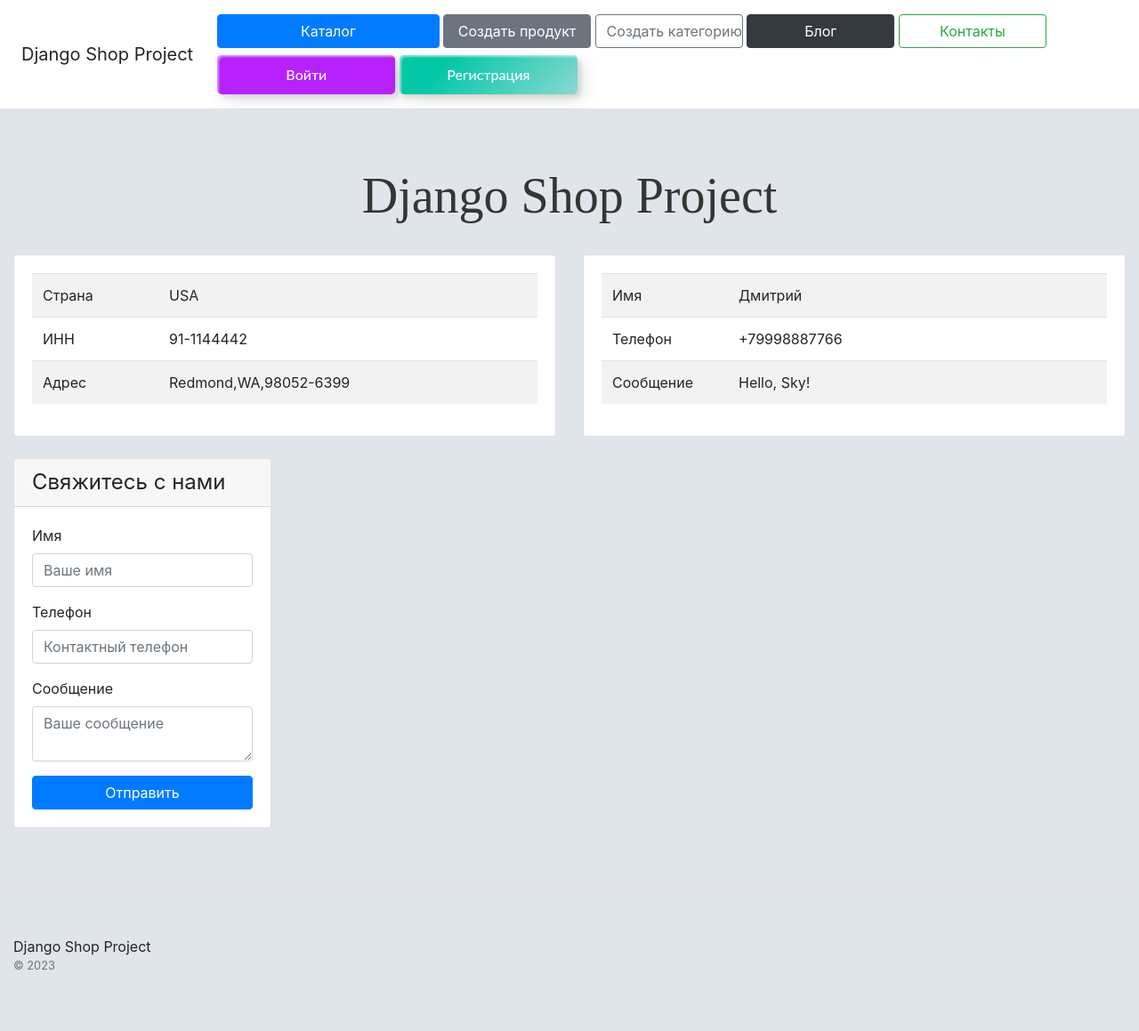
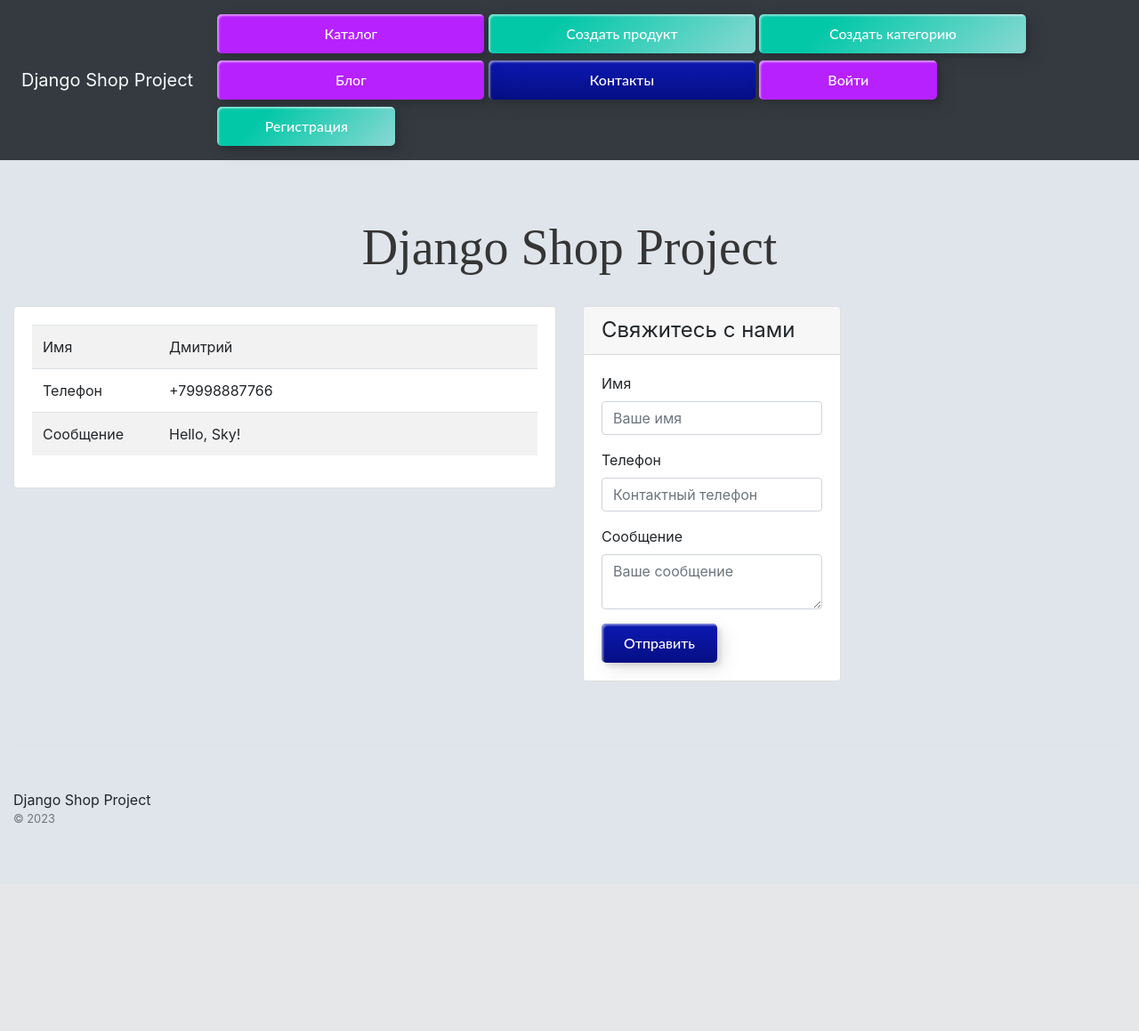
Before and after one commit to BalashovDmitriy/Django_shop_project, a Django app: page /contacts/ in a window 1280 px wide. Shown: the whole page at 89% size. After the commit the page ends 925 px from the top, so only its background shows below. Run offline with Django 4.2, Linux system fonts and the light colour scheme; data comes from the database, SQL or seed files in the repository; some libraries are stand-ins or nearby versions.

Commit message:
homework 22.2 add custom buttons

```diff
--- a/catalog/forms.py
+++ b/catalog/forms.py
@@ -35,7 +35,7 @@ class ProductForm(MixinForm, forms.ModelForm):
         return clean_description
 
 
-class VersionForm(forms.ModelForm):
+class VersionForm(MixinForm, forms.ModelForm):
     class Meta:
         model = Version
         exclude = ('product', )
--- a/catalog/templates/catalog/contacts.html
+++ b/catalog/templates/catalog/contacts.html
@@ -1,26 +1,6 @@
 {% extends 'catalog/base.html' %}
 {% block content %}
 <div class="row text-start">
-    <div class="col-lg-6 col-md-6 col-sm-12">
-        <div class="card mb-4 box-shadow">
-            <div class="card-body">
-                <table class="table table-striped">
-                    <tr>
-                        <td class="w-25">Страна</td>
-                        <td>USA</td>
-                    </tr>
-                    <tr>
-                        <td class="w-25">ИНН</td>
-                        <td>91-1144442</td>
-                    </tr>
-                    <tr>
-                        <td class="w-25">Адрес</td>
-                        <td>Redmond,WA,98052-6399</td>
-                    </tr>
-                </table>
-            </div>
-        </div>
-    </div>
     <div class="col-lg-6 col-md-6 col-sm-12">
         <div class="card mb-4 box-shadow">
             <div class="card-body">
@@ -63,7 +43,7 @@
                         <textarea type="text" name="message" class="form-control" id="message"
                                   placeholder="Ваше сообщение" required></textarea>
                     </div>
-                    <input class="btn btn-primary w-100" type="submit" value="Отправить"/>
+                    <input class="custom-btn btn-1" type="submit" value="Отправить"/>
                 </form>
             </div>
         </div>
--- a/catalog/templates/catalog/includes/header.html
+++ b/catalog/templates/catalog/includes/header.html
@@ -1,15 +1,15 @@
-<div class="d-flex flex-column flex-md-row align-items-center p-3 px-md-4 mb-3 bg-white border-bottom box-shadow">
-    <h5 class="my-0 mr-md-auto font-weight-normal">Django Shop Project</h5>
+<div class="d-flex flex-column flex-md-row align-items-center p-3 px-md-4 mb-3 bg-dark border-bottom box-shadow">
+    <h5 class="my-0 mr-md-auto font-weight-normal text-light">Django Shop Project</h5>
     <nav class="col-10">
-        <a class="col-3 btn btn-primary" href="{% url 'home' %}">Каталог</a>
+        <a class="custom-btn btn-15 text-center" style="width: 300px" href="{% url 'home' %}">Каталог</a>
         {% if user.is_authenticated %}
-            <a class="col-2 btn btn-secondary" href="{% url 'product_create' %}">Создать продукт</a>
+            <a class="custom-btn btn-13 text-center" style="width: 300px" href="{% url 'product_create' %}">Создать продукт</a>
         {% else %}
-            <a class="col-2 btn btn-secondary" href="{% url 'login' %}">Создать продукт</a>
+            <a class="custom-btn btn-13 text-center" style="width: 300px" href="{% url 'login' %}">Создать продукт</a>
         {% endif %}
-        <a class="col-2 btn btn-outline-secondary" href="{% url 'category_create' %}">Создать категорию</a>
-        <a class="col-2 btn btn-dark" href="{% url 'blog_list' %}">Блог</a>
-        <a class="col-2 btn btn-outline-success" href="{% url 'contacts' %}">Контакты</a>
+        <a class="custom-btn btn-13 text-center" style="width: 300px" href="{% url 'category_create' %}">Создать категорию</a>
+        <a class="custom-btn btn-15 text-center" style="width: 300px" href="{% url 'blog_list' %}">Блог</a>
+        <a class="custom-btn btn-1 text-center" style="width: 300px" href="{% url 'contacts' %}">Контакты</a>
         {% if user.is_authenticated %}
             <a class="custom-btn btn-3 text-center mt-2" style="width: 200px" href="{% url 'logout' %}"><span>Выйти</span></a>
             <a class="custom-btn btn-1 text-center mt-2" style="width: 200px" href="{% url 'profile' %}">Профиль</a>
```
